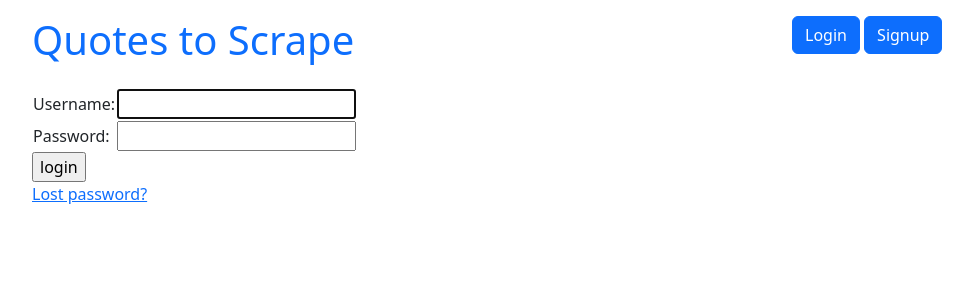
After one commit to prominb/py_web_module_10_hw, a Django app: page /accounts/login/ in a window 1280 px wide. The commit adds this page. Shown: the top 300 px of the page, without its empty margins (50-1023 px from the left). Run offline with Django 5.2, Linux system fonts and the light colour scheme.

Commit message:
e116 NOT Work

```diff
--- a/hw10_quotes/hw10_quotes/settings.py
+++ b/hw10_quotes/hw10_quotes/settings.py
@@ -26,6 +26,8 @@ SECRET_KEY = 'django-insecure-aq$p7)jji_(e6=un&tr$$fn-=uq&&71gof%$)1*8f56)eqx7*t
 DEBUG = True
 
 ALLOWED_HOSTS = []
+LOGIN_REDIRECT_URL = '/'
+LOGOUT_REDIRECT_URL = '/'
 
 
 # Application definition
--- a/hw10_quotes/hw10_quotes/urls.py
+++ b/hw10_quotes/hw10_quotes/urls.py
@@ -20,5 +20,6 @@ from django.urls import path, include
 urlpatterns = [
     path('admin/', admin.site.urls),
     path('', include('quotes.urls')),
-    path('users/', include('users.urls')),
+    # path('users/', include('users.urls')),
+    path('accounts/', include('django.contrib.auth.urls')),  # http://127.0.0.1:8000/accounts/profile/
 ]
--- a/hw10_quotes/quotes/templates/quotes/base.html
+++ b/hw10_quotes/quotes/templates/quotes/base.html
@@ -22,10 +22,10 @@
                     {% if user.is_authenticated %}
                     <a href="{% url 'quotes:add_author' %}" class="btn btn-primary">Add author</a>
                     <a href="{% url 'quotes:add_quote' %}" class="btn btn-primary">Add quote</a>
-                    <a href="{% url 'users:logout' %}" class="btn btn-primary">Logout</a>
+                    <a href="{% url 'logout' %}" class="btn btn-primary">Logout</a>
                     {% else %}
-                    <a href="{% url 'users:login' %}" class="btn btn-primary">Login</a>
-                    <a href="{% url 'users:register' %}" class="btn btn-primary">Signup</a>
+                    <a href="{% url 'login' %}" class="btn btn-primary">Login</a>
+                    <a href="{% url 'register' %}" class="btn btn-primary">Signup</a>
                     {% endif %}
                 </p>
             </div>
--- /dev/null
+++ b/hw10_quotes/quotes/templates/registration/login.html
@@ -0,0 +1,26 @@
+{% extends "quotes/base.html" %}
+
+{% block content %}
+
+{% if form.errors %}
+<p>Your username and password didn't match. Please try again.</p>
+{% endif %}
+
+<form method="post" action="{% url 'login' %}"> {% csrf_token %}
+    <table>
+        <tr>
+            <td>{{ form.username.label_tag }}</td>
+            <td>{{ form.username }}</td>
+        </tr>
+        <tr>
+            <td>{{ form.password.label_tag }}</td>
+            <td>{{ form.password }}</td>
+        </tr>
+    </table>
+    <input type="submit" value="login">
+</form>
+
+{# Assumes you set up the password_reset view in your URLconf #}
+<p><a href="{% url 'password_reset' %}">Lost password?</a></p>
+
+{% endblock %}
```
Also changed, not shown: hw10_quotes/quotes/templates/registration/register.html (added, +23 -0 lines), hw10_quotes/users/urls.py (+4 -4 lines).
